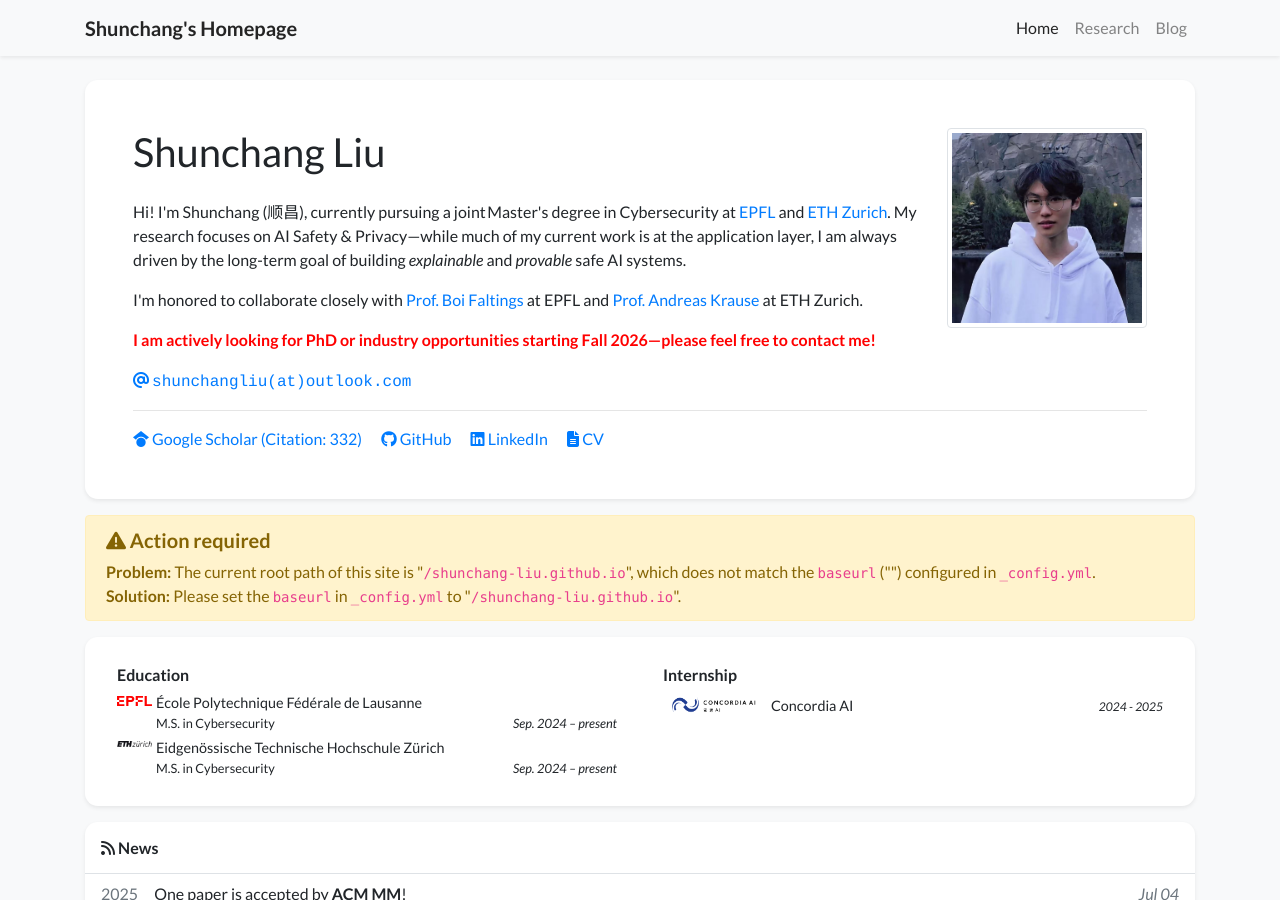
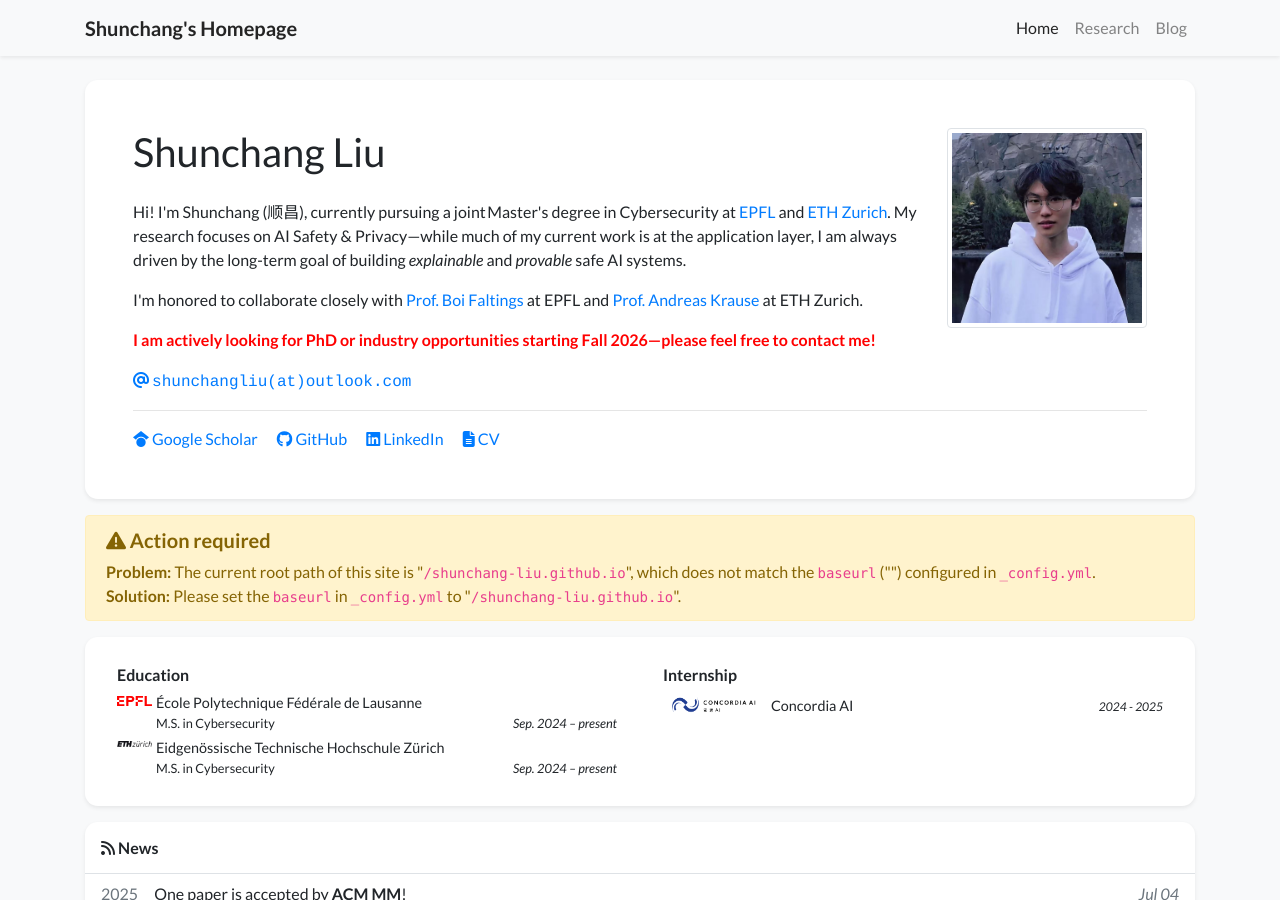
Before and after one commit to shunchang-liu/shunchang-liu.github.io, a Jekyll site: the page built from index.html, in a window 1280 px wide and 900 px high. Built offline with Jekyll 4.4.1, drawn with Linux system fonts in a browser that asks for light colours; nearby versions of some CDN libraries; a style sheet for code colours, icons or effects is not loaded.

Commit message:
Update profile_card.html

```diff
--- a/_includes/widgets/profile_card.html
+++ b/_includes/widgets/profile_card.html
@@ -61,9 +61,9 @@
                         <a class="pr-3 no-break" target="_blank" href="{{ gscholar_url }}">
                             <i class="fab fa-google-scholar"></i>
                             Google Scholar
-                            {% if site.data.citations.total_citations %}
+                            <!-- {% if site.data.citations.total_citations %}
                             (Citation: {{ site.data.citations.total_citations | default: 0 }})
-                            {% endif %}
+                            {% endif %} -->
                         </a>
                         {% endif %}
 
```
